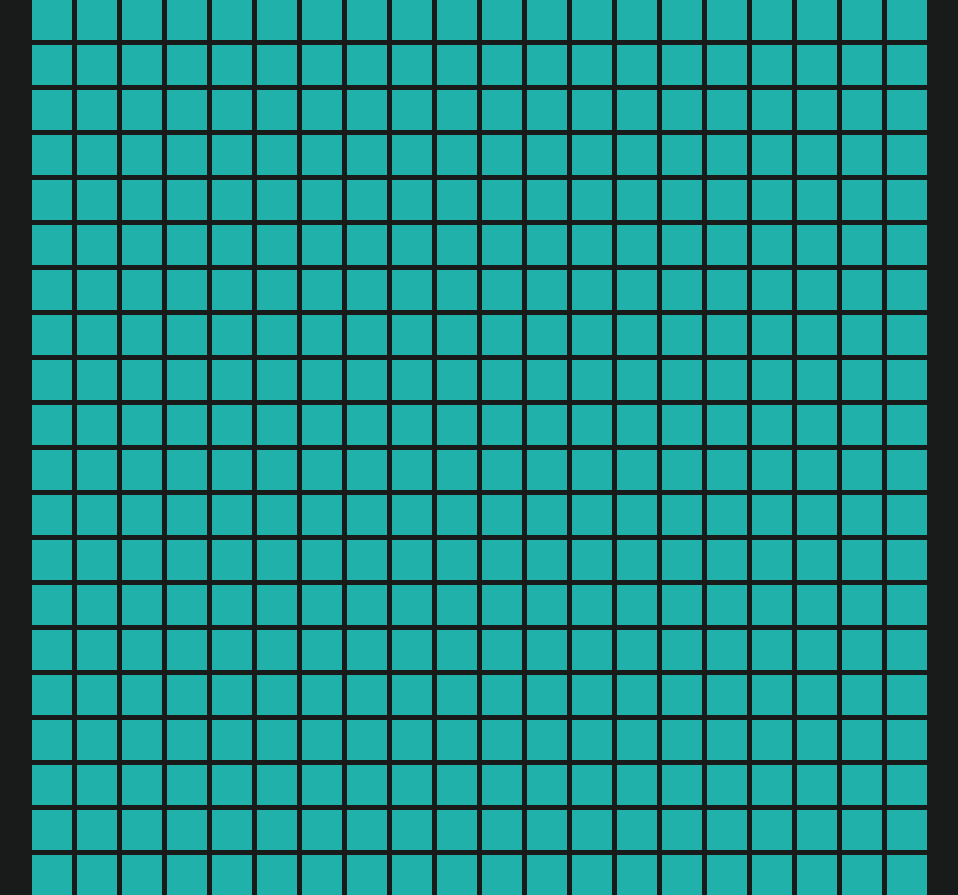
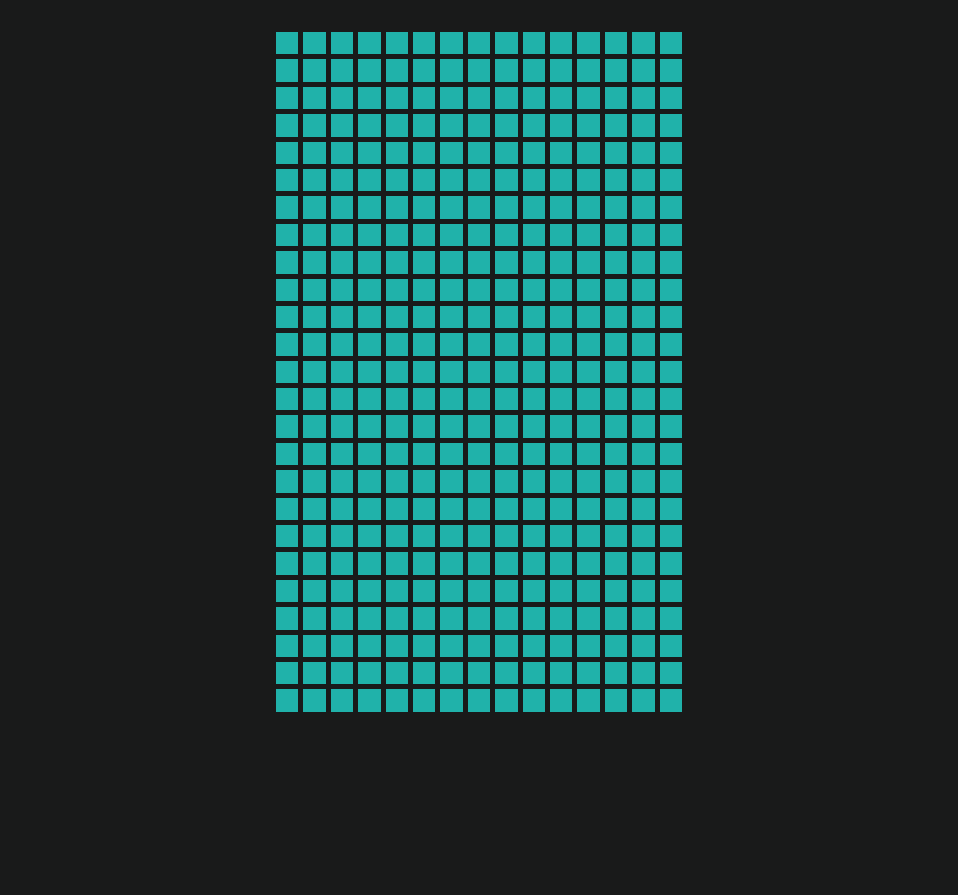
Before and after one commit to Bilalm354/x-marks-the-spot-react, a React (Create React App) app: page / in a window 1280 px wide. Shown: the whole page, without its empty margins (161-1119 px from the left). After the commit the page ends 800 px from the top, so only its background shows below. Built offline with nearby package versions, Linux system fonts and the light colour scheme.

Commit message:
changed gridtemplate values from px to vh

```diff
--- a/src/App.css
+++ b/src/App.css
@@ -1,23 +1,26 @@
+html{
+  width: 100%;
+  height: 100%;
+  background: #191A1A;
+}
+
 .App {
-  width: 100%;
+
   margin: 0 auto;
-  /* justify-content: center; */
-  border: 3
 }
 
 .square-container {
   display: grid;
-  grid-template-columns: repeat(20, 40px);
-  grid-template-rows: repeat(20, 40px);
+  grid-template-columns: repeat(15, 2.8vh);
+  grid-template-rows: repeat(25, 2.8vh);
   grid-gap: 5px;
   justify-content: center;
   margin: 0 auto;
-  background: #191A1A;
+  margin-top: 2em;
 }
 
 .square {
   background:lightseagreen;
-  /* border: 3px solid white; */
 }
 
 .square:hover{
--- a/src/App.js
+++ b/src/App.js
@@ -1,7 +1,5 @@
 import React from 'react';
 import './App.css';
-
-
 
 class Cards extends React.Component {
   render() {
```
Also changed, not shown: 1 other file (tests, documents, lock files or other folders).
